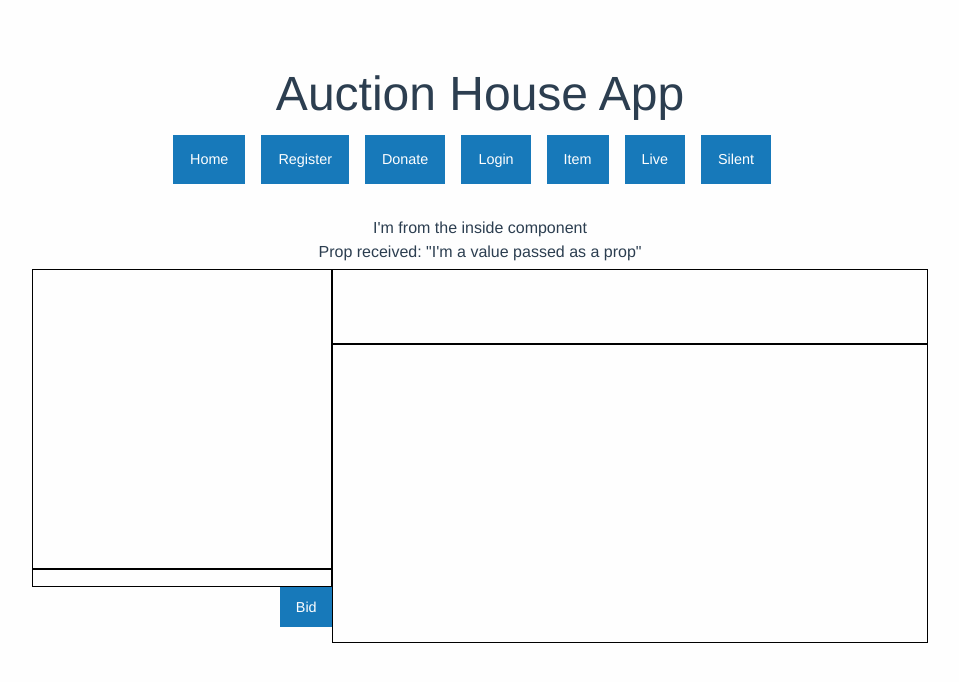
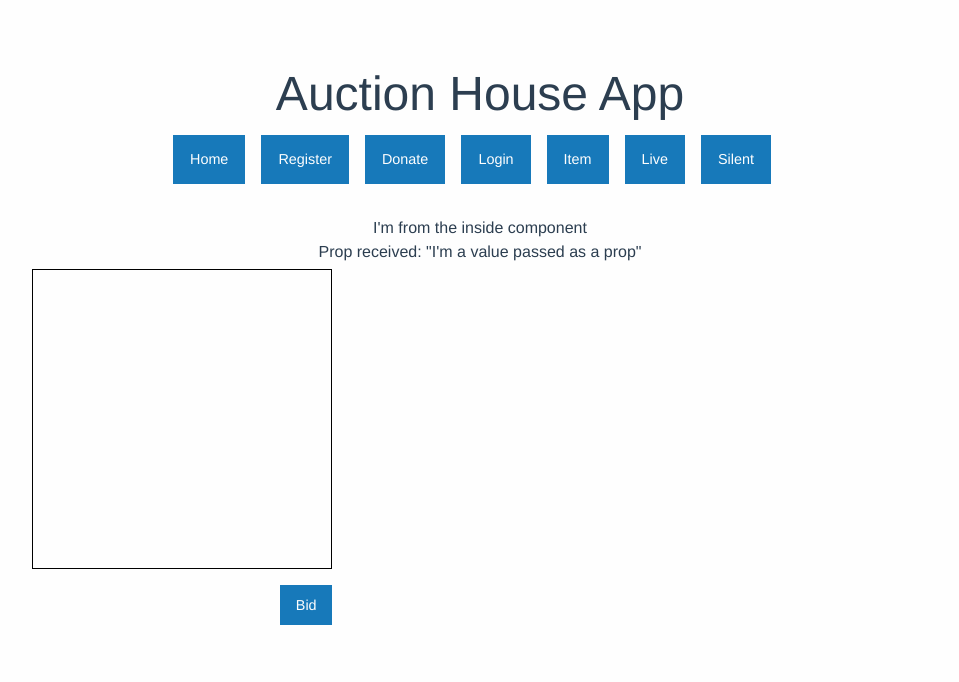
Before and after one commit to JHandschin/AuctionApp, a Vue app in the folder app/: page /item in a window 1280 px wide. Shown: the top 682 px of the page, without its empty margins (160-1119 px from the left). Built offline with nearby package versions, Linux system fonts and the light colour scheme.

Commit message:
Removed borders from item info

```diff
--- a/app/src/components/Item.vue
+++ b/app/src/components/Item.vue
@@ -96,18 +96,15 @@ export default {
     .item-title {
         font-size: 3em;
         font-weight: bold;
-        border: solid black 1px;
         height: 20%;
     }
     .item-description {
         font-size: 1em;
-        border: solid black 1px;
         height: 80%;
     }
     .item-price {
         font-size: 1.5em;
         font-weight: bolder;
-        border: solid black 1px;
         text-align: right;
     }
     .item-photo-container {
--- a/app/src/components/ItemIcon.vue
+++ b/app/src/components/ItemIcon.vue
@@ -60,7 +60,6 @@ export default {
     .itemicon-container {
         height: 25%;
         width: 20%;
-        border: solid black 1px;
         margin-left: 40%;
         margin-bottom: 3%;
         float: left;
@@ -71,14 +70,11 @@ export default {
     .itemicon-title {
         font-size: 1em;
         font-weight: bold;
-        border: solid black 1px;
     }
     .itemicon-price {
         font-size: 1.5em;
-        border: solid black 1px;
     }
     .itemicon-description {
         font-size: .75em;
-        border: solid black 1px;
     }
 </style>
```
